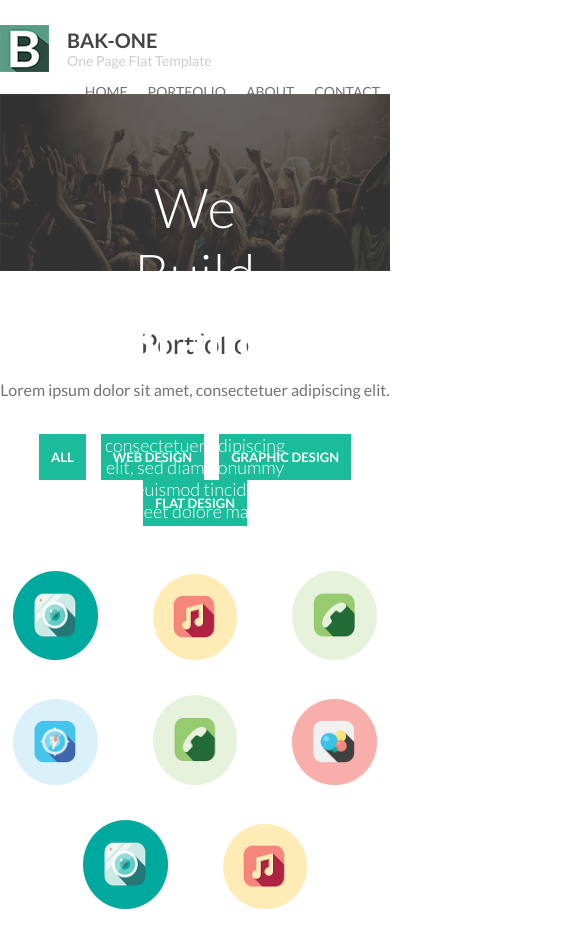
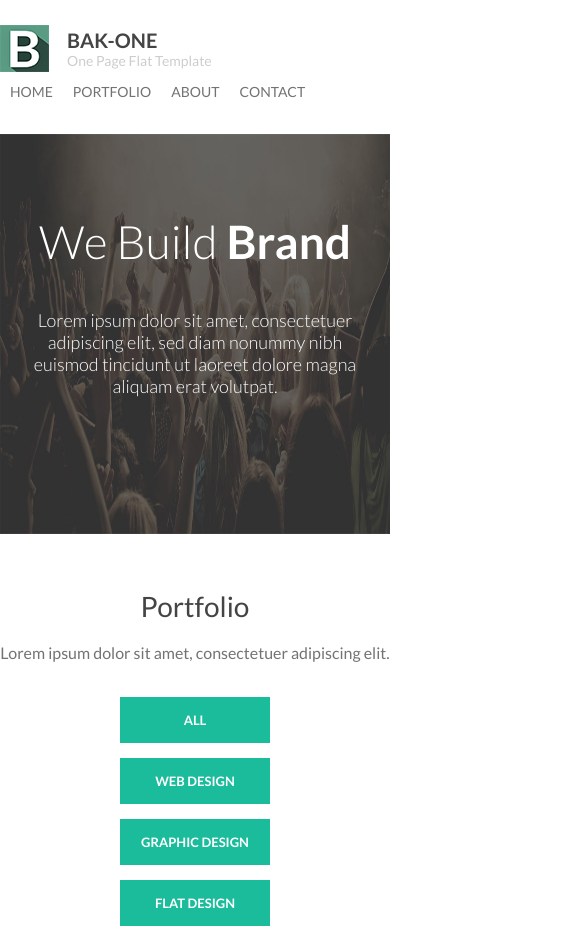
Before and after one commit to rpiasetska/FE_portfolio, a website: page 4-Bak_one/index.html in a window 390 px wide. Shown: the top 947 px of the page, 585 px wide, since content can reach past the window. Drawn offline with Linux system fonts and the light colour scheme.

Commit message:
added responsive

```diff
--- a/4-Bak_one/index.html
+++ b/4-Bak_one/index.html
@@ -3,12 +3,12 @@
 	<head>
 		<title>BAK-ONE</title>
         <meta charset="utf-8"/>
+        <meta name="viewport" content="width=device-width, initial-scale=1" />
         <link href="https://fonts.googleapis.com/css?family=Lato:300,400,400i,700&display=swap" rel="stylesheet">
         <link href="css/styles.css" rel="stylesheet">
     </head>
     <body>
-        <div class="main">
-            <div class="header">
+        <header class="header">
             <a class="logo-link" href="">
                 <div class="logo-image-wrapper">
                     <img src="img/logo.jpg" alt="" class="logo-image">
@@ -18,23 +18,23 @@
                     <span class="logo-description">One Page Flat Template</span>
                 </div>
             </a>
-                <div class="nav-wrapper">
+            <nav class="nav-wrapper">
                 <ul class="nav">
                     <li class="nav-item"><a href="" class="nav-link">home</a></li>
                     <li class="nav-item"><a href="" class="nav-link">portfolio</a></li>
                     <li class="nav-item"><a href="" class="nav-link">about</a></li>
                     <li class="nav-item"><a href="" class="nav-link">contact</a></li>
                 </ul>
-                </div>
-            </div>
-            <div class="banner">
+            </nav>
+        </header>
+        <section class="banner">
             <img src="img/bg.jpg" alt="" class="banner-image">
             <div class="banner-text-wrapper">
                 <h2 class="banner-title">We Build<span class="banner-title-bold"> Brand</h2>
                 <p class="banner-description">Lorem ipsum dolor sit amet, consectetuer adipiscing elit, sed diam nonummy nibh euismod tincidunt ut laoreet dolore magna aliquam erat volutpat.</p>
             </div>
-            </div>
-            <div class="portfolio">
+        </section>
+        <section class="portfolio">
             <div class="container">
                 <h3 class="main-title">Portfolio</h3>
                 <p class="main-description">Lorem ipsum dolor sit amet, consectetuer adipiscing elit.</p>
@@ -83,12 +83,11 @@
                     </ul>
                 </div>
             </div>
-            </div>
-            <div class="about">
+        </section>
+        <section class="about">
             <div class="container">
                 <h3 class="main-title">About Us</h3>
                 <p class="main-description">Lorem ipsum dolor sit amet, consectetuer adipiscing elit.</p>
-                    <div class="profiles-wrapper">
                 <ul class="profile">
                     <li class="profile-item">
                         <div class="profile-image-wrapper">
@@ -122,8 +121,6 @@
                     </li>
                 </ul>
             </div>
-                </div>
-            </div>
-        </div>
+        </section>
     </body>
 </html>
--- a/4-Bak_one/package.json
+++ b/4-Bak_one/package.json
@@ -1,11 +1,11 @@
 {
   "name": "bak_one",
   "version": "1.0.0",
-  "description": "",
   "main": "index.js",
   "scripts": {
     "test": "echo \"Error: no test specified\" && exit 1"
   },
   "author": "",
-  "license": "ISC"
+  "license": "ISC",
+  "description": ""
 }
--- a/4-Bak_one/scss/_about.scss
+++ b/4-Bak_one/scss/_about.scss
@@ -8,13 +8,11 @@
     }
 }
 
-.profiles-wrapper {
-    width: 780px;
-    margin-left: 5%;
-}
-
 .profile {
     font-size: 0;
+    display: flex;
+    justify-content: space-around;
+    flex-wrap: wrap;
     margin-top: 45px;
 
     &-info {
@@ -23,11 +21,12 @@
     }
 
     &-item {
-        display: inline-block;
-        width: 28%;
-        margin-left: 8%;
-        vertical-align: top;
         @include first-child();
+
+        width: 30%;
+        min-width: 250px;
+        max-width: 300px;
+        margin-bottom: 20px;
     }
 
     &-name {
--- a/4-Bak_one/scss/_banner.scss
+++ b/4-Bak_one/scss/_banner.scss
@@ -1,6 +1,7 @@
 .banner {
     width: 100%;
     position: relative;
+    min-height: 400px;
 
     &::after {
         content: "";
@@ -37,3 +38,27 @@
         text-align: center;
     }
 }
+
+@media screen and (max-width: 767px) {
+    .banner {
+        &-title {
+            font-size: 46px;
+        }
+
+        &-text-wrapper {
+            width: 90%;
+        }
+    }
+}
+
+@media screen and (max-width: 375px) {
+    .banner {
+        &-description {
+            font-size: 16px;
+        }
+
+        &-title {
+            font-size: 36px;
+        }
+    }
+}
--- a/4-Bak_one/scss/_general.scss
+++ b/4-Bak_one/scss/_general.scss
@@ -5,6 +5,7 @@ body {
 .container {
     margin: 0 auto;
     max-width: 940px;
+    min-width: 320px;
     width: 100%;
 }
 
--- a/4-Bak_one/scss/_header.scss
+++ b/4-Bak_one/scss/_header.scss
@@ -5,8 +5,7 @@
     margin: 0 auto;
     max-width: 940px;
     width: 100%;
+    display: flex;
+    justify-content: space-between;
+    flex-wrap: wrap;
 }
-
-.navbar {
-    @include clearfix();
-}
--- a/4-Bak_one/scss/_mixins.scss
+++ b/4-Bak_one/scss/_mixins.scss
@@ -1,12 +1,3 @@
-@mixin clearfix (){
-    &::after{
-     content:"";
-     display: block;
-     clear: both;
-     width: 100%;
-    }
- }
-
  @mixin align ($block_type, $align_type) {
     display: $block_type;
     vertical-align: $align_type;
--- a/4-Bak_one/scss/_nav.scss
+++ b/4-Bak_one/scss/_nav.scss
@@ -1,8 +1,7 @@
 .nav {
-    font-size: 0;
+    display: flex;
 
     &-item {
-        display: inline-block;
         @include first-child();
 
         :hover {
@@ -20,8 +19,4 @@
         display: block;
         padding: 0 10px;
     }
-
-    &-wrapper {
-        float: right;
-    }
 }
--- a/4-Bak_one/scss/_portfolio.scss
+++ b/4-Bak_one/scss/_portfolio.scss
@@ -4,16 +4,18 @@
     padding-bottom: 25px;
 
     &-menu {
-        font-size: 0;
-        margin-left: -15px;
+        display: flex;
+        justify-content: center;
 
         &-item {
-            display: inline-block;
             background: $green;
-            margin-left: 15px;
             :hover {
                 background: $darkgreen;
             }
+        }
+
+        &-item + &-item {
+            margin-left: 15px;
         }
 
         &-link {
@@ -31,17 +33,39 @@
 
 .gallery {
     &-images {
-        font-size: 0;
-        margin-right: -55px;
+        display: flex;
+        flex-wrap: wrap;
+        justify-content: space-around;
 
         &-item {
             display: inline-block;
-            width: 19%;
-            margin-right: 55px;
+            width: 200px;
             margin-bottom: 35px;
             :hover {
                 filter: grayscale(100%);
             }
         }
+
+        &-item + &-item {
+            margin-left: 1%;
+        }
     }
 }
+
+@media screen and (max-width: 450px) {
+    .portfolio {
+        &-menu {
+            flex-direction: column;
+            align-items: center;
+
+            &-item {
+                width: 150px;
+            }
+
+            &-item + &-item {
+                margin-left: 0;
+                margin-top: 15px;
+            }
+        }
+    }
+}
```
Also changed, not shown: 4-Bak_one/css/styles.css. Lines whose indentation alone changed are shown as unchanged.
